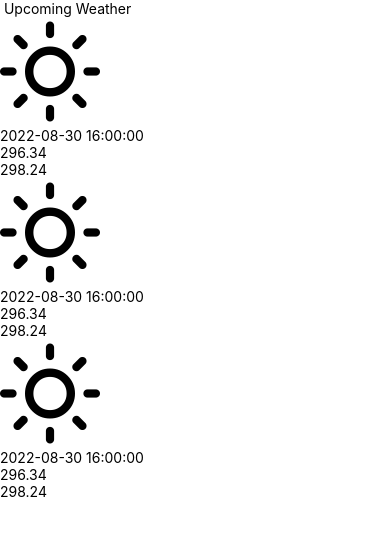
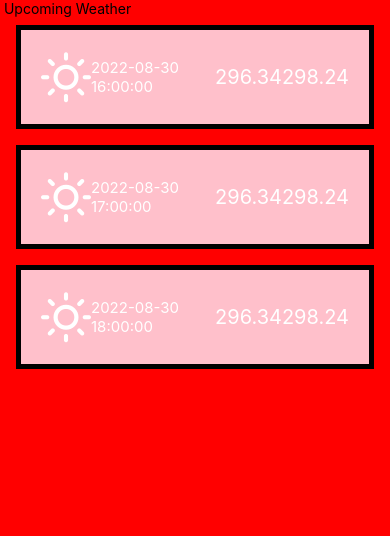
Before and after one commit to n-buckley/react-native-weather, a React Native app: screen / in a window 390 px wide. Shown: the top 536 px of the page. Built offline with nearby package versions, Linux system fonts and the light colour scheme.

Commit message:
add: weather list styling

```diff
--- a/src/components/UpcomingWeather.js
+++ b/src/components/UpcomingWeather.js
@@ -1,15 +1,15 @@
 import React from "react"
-import {SafeAreaView, View, Text, StyleSheet, FlatList} from 'react-native'
+import {SafeAreaView, View, Text, StyleSheet, FlatList, StatusBar} from 'react-native'
 import { Feather} from '@expo/vector-icons'
 
 const Item = (props) => {
     const { dt_txt, min, max, consition} = props
     return (
-        <View>
-            <Feather name="sun" size={100} color='black' />
-            <Text>{dt_txt}</Text>
-            <Text>{min}</Text>
-            <Text>{max}</Text>
+        <View style={styles.Item} >
+            <Feather name="sun" size={50} color='white' />
+            <Text style={styles.itemDate}>{dt_txt}</Text>
+            <Text style={styles.itemTemp}>{min}</Text>
+            <Text style={styles.itemTemp}>{max}</Text>
         </View>
     )
 }
@@ -38,7 +38,7 @@
                     "main": "Rain",
                 }
             ],
-            "dt_txt": "2022-08-30 16:00:00",
+            "dt_txt": "2022-08-30 17:00:00",
         },
         {
             "main": {
@@ -50,7 +50,7 @@
                     "main": "Rain",
                 }
             ],
-            "dt_txt": "2022-08-30 16:00:00",
+            "dt_txt": "2022-08-30 18:00:00",
         },
     ]
     const renderItem = ({item}) => (
@@ -62,7 +62,7 @@
         />
     )
     return (
-        <SafeAreaView style={styles.view__safeArea}>
+        <SafeAreaView style={styles.SafeArea}>
             <Text> Upcoming Weather</Text>
             <FlatList
             data={DATA}
@@ -75,7 +75,30 @@
 const styles = StyleSheet.create({
     //style={styles.}
 
-    view__safeArea: {
+    SafeArea: {
         flex: 1,
+        marginTop: StatusBar.currentHeight || 0,
+        backgroundColor: 'red',
       },
+
+    Item: {
+        padding: 20,
+        marginVertical: 8,
+        marginHorizontal: 16,
+        flexDirection: 'row',
+        justifyContent: 'space-around',
+        alignItems: 'center',
+        borderWidth: 5,
+        backgroundColor: 'pink',
+    },
+
+    itemTemp: {
+        color: 'white',
+        fontSize: 20,
+    },
+
+    itemDate: {
+        color: 'white',
+        fontSize: 15,
+    }
 })
```
